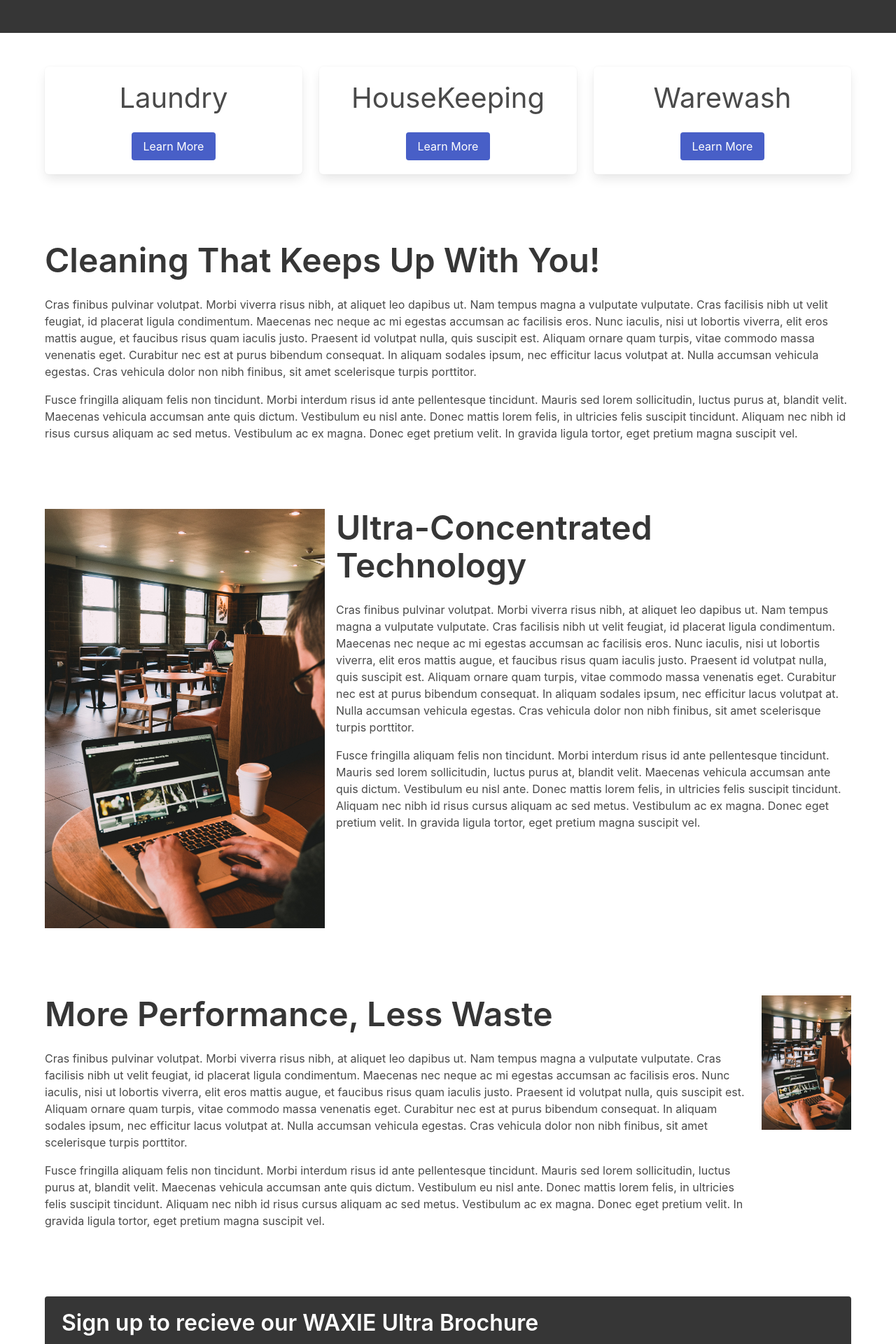
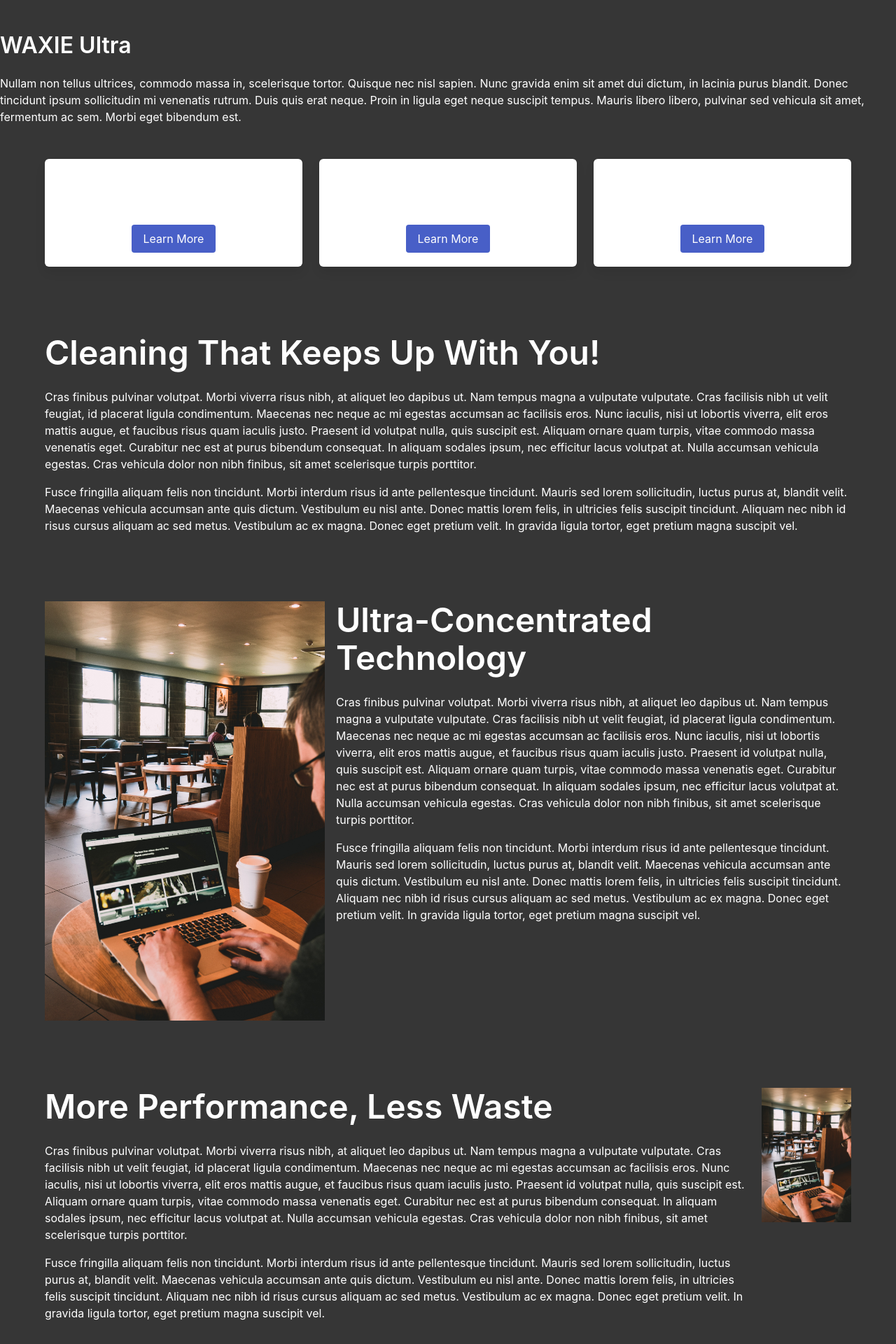
Before and after one commit to waxie-codes/wx-ultra, a Python web app: template templates/index.html in a window 1280 px wide. Shown: the part 977-2897 px from the top of the page at 70% size. Run offline with Jinja, Linux system fonts and the light colour scheme; the template is opened without the code that fills it, so the values that code supplies are empty; some libraries are stand-ins or nearby versions.

Commit message:
add second hero

```diff
--- a/templates/index.html
+++ b/templates/index.html
@@ -6,7 +6,15 @@
          <img src="static/images/chef-cooking-in-kitchen-2544829.jpg">
       </figure>
     </div>
-</section>
+    </section>
+  <div class="hero is-small">
+    <h1 class="title">WAXIE Ultra</h1>
+    <div class="content">
+      <p>Nullam non tellus ultrices, commodo massa in, scelerisque tortor. Quisque nec nisl sapien. Nunc gravida enim
+      sit amet dui dictum, in lacinia purus blandit. Donec tincidunt ipsum sollicitudin mi venenatis rutrum. Duis quis
+    erat neque. Proin in ligula eget neque suscipit tempus. Mauris libero libero, pulvinar sed vehicula sit amet,
+    fermentum ac sem. Morbi eget bibendum est.</p>
+    </div>
   </div>
 
 <section class="section">
```
Also changed, not shown: content/170189.md (+1 -1 lines), output/index.html (+9 -1 lines).
